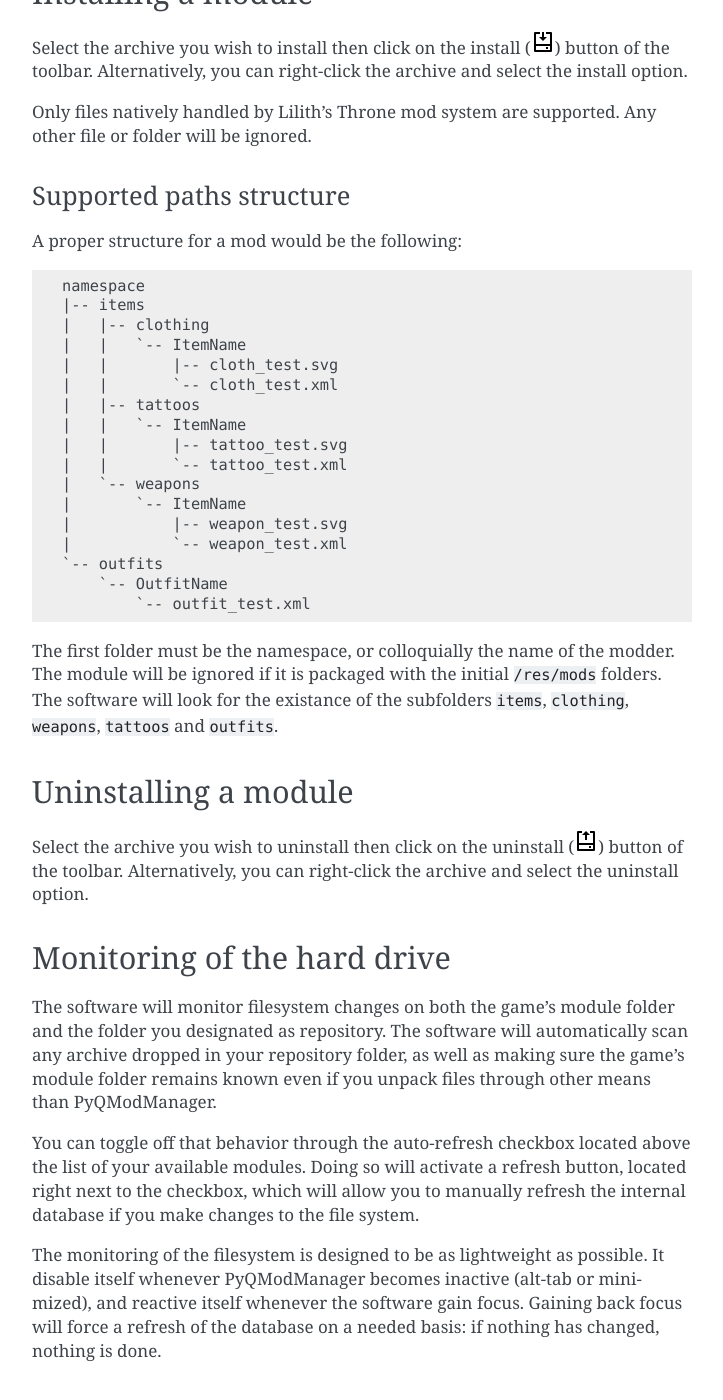
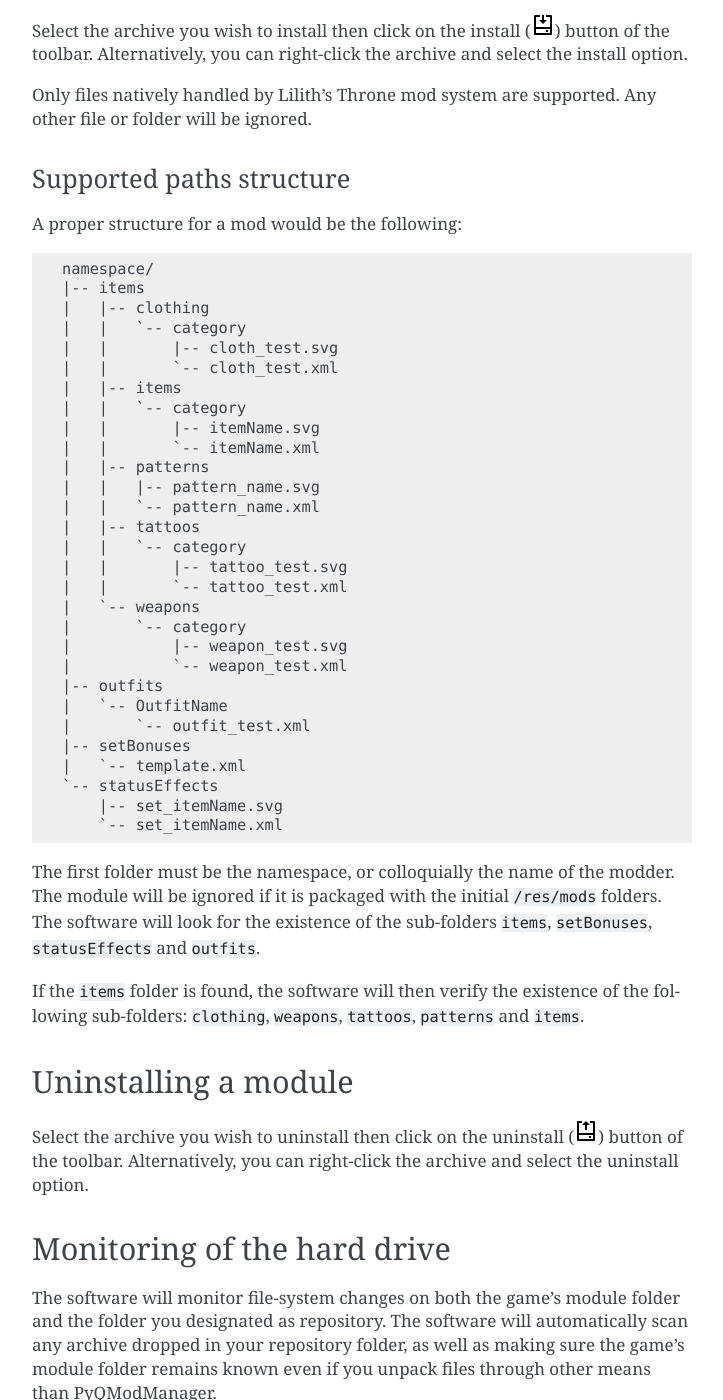
Before and after one commit to bicobus/qModManager, a Sphinx documentation site: the page built from docs/usage.rst, in a window 1280 px wide and 1400 px high, scrolled down 962 px. Shown: the whole window, without its empty margins (388-1111 px from the left). Built offline with Sphinx 7.4.7, drawn with Linux system fonts in a browser that asks for light colours; some of the changed text lies outside the part shown.

Commit message:
Update sphinx docs to mirror changes to the mods folder structure

```diff
--- a/docs/index.rst
+++ b/docs/index.rst
@@ -1,8 +1,3 @@
-.. PyQModManager documentation master file, created by
-   sphinx-quickstart on Fri Apr 24 05:25:19 2020.
-   You can adapt this file completely to your liking, but it should at least
-   contain the root `toctree` directive.
-
 .. include:: global.rst.inc
 
 Welcome to PyQModManager's documentation!
--- a/docs/requirements.txt
+++ b/docs/requirements.txt
@@ -1,2 +1,2 @@
 -r ../requirements.txt
-sphinx-qt-documentation==0.2
+sphinx-qt-documentation==0.3
--- a/docs/usage.rst
+++ b/docs/usage.rst
@@ -17,13 +17,12 @@
 
 Settings
 --------
-The software needs to know two on disk location: where the game is located and
+The software needs to know two on disk locations: where the game is located and
 a space to store the modules you've downloaded.
 
 The game location should be the folder containing the .jar or .exe of the game.
-The repository for your module should be a random *empty* folder of your choice.
-
-At the time I write these lines, the settings window is still a WiP.
+The archive repository for your module should be a random *empty* folder of your
+choice.
 
 Adding modules to be tracked by the software
 --------------------------------------------
@@ -56,28 +55,45 @@
 ~~~~~~~~~~~~~~~~~~~~~~~~~
 A proper structure for a mod would be the following::
 
-    namespace
+    namespace/
     |-- items
     |   |-- clothing
-    |   |   `-- ItemName
+    |   |   `-- category
     |   |       |-- cloth_test.svg
     |   |       `-- cloth_test.xml
+    |   |-- items
+    |   |   `-- category
+    |   |       |-- itemName.svg
+    |   |       `-- itemName.xml
+    |   |-- patterns
+    |   |   |-- pattern_name.svg
+    |   |   `-- pattern_name.xml
     |   |-- tattoos
-    |   |   `-- ItemName
+    |   |   `-- category
     |   |       |-- tattoo_test.svg
     |   |       `-- tattoo_test.xml
     |   `-- weapons
-    |       `-- ItemName
+    |       `-- category
     |           |-- weapon_test.svg
     |           `-- weapon_test.xml
-    `-- outfits
-        `-- OutfitName
-            `-- outfit_test.xml
+    |-- outfits
+    |   `-- OutfitName
+    |       `-- outfit_test.xml
+    |-- setBonuses
+    |   `-- template.xml
+    `-- statusEffects
+        |-- set_itemName.svg
+        `-- set_itemName.xml
+
 
 The first folder must be the namespace, or colloquially the name of the modder.
 The module will be ignored if it is packaged with the initial ``/res/mods``
-folders. The software will look for the existance of the subfolders ``items``,
-``clothing``, ``weapons``, ``tattoos`` and ``outfits``.
+folders. The software will look for the existence of the sub-folders ``items``,
+``setBonuses``, ``statusEffects`` and ``outfits``.
+
+If the ``items`` folder is found, the software will then verify the existence of
+the following sub-folders: ``clothing``, ``weapons``, ``tattoos``, ``patterns``
+and ``items``.
 
 Uninstalling a module
 ---------------------
@@ -87,7 +103,7 @@
 
 Monitoring of the hard drive
 ----------------------------
-The software will monitor filesystem changes on both the game's module folder
+The software will monitor file-system changes on both the game's module folder
 and the folder you designated as repository. The software will automatically
 scan any archive dropped in your repository folder, as well as making sure
 the game's module folder remains known even if you unpack files through other
@@ -98,7 +114,7 @@
 located right next to the checkbox, which will allow you to manually refresh the
 internal database if you make changes to the file system.
 
-The monitoring of the filesystem is designed to be as lightweight as possible.
+The monitoring of the file-system is designed to be as lightweight as possible.
 It disable itself whenever PyQModManager becomes inactive (alt-tab or
 minimized), and reactive itself whenever the software gain focus. Gaining back
 focus will force a refresh of the database on a needed basis: if nothing has
```
